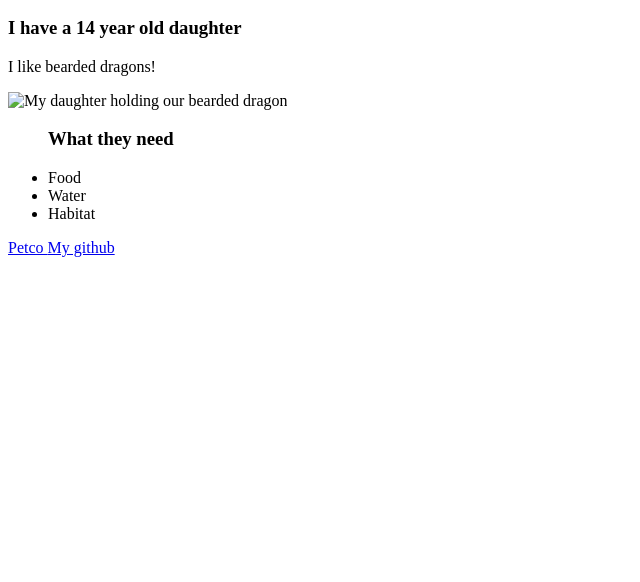
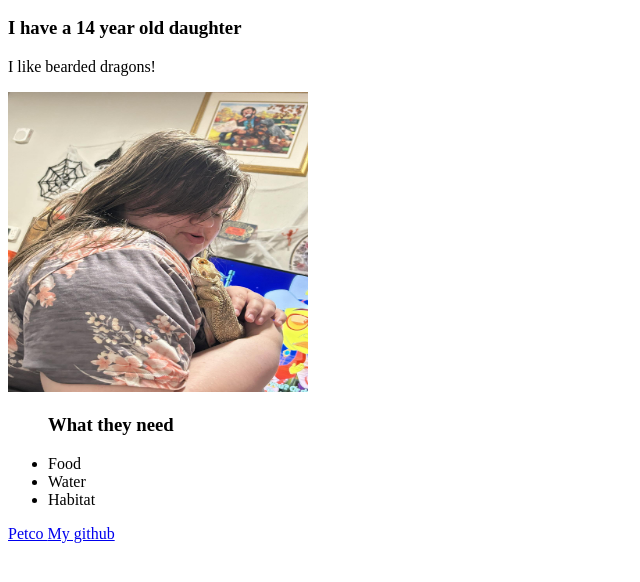
Before and after one commit to xGmorkx/website, a plain HTML site: page index.html in a window 1280 px wide. Shown: the part 110-692 px from the top of the page, without its empty margins (0-640 px from the left). Drawn offline with Linux system fonts and the light colour scheme.

Commit message:
Refactor code structure for improved readability and maintainability

```diff
--- a/index.html
+++ b/index.html
@@ -10,7 +10,12 @@
     <h2>I live in San Jose, CA</h2>
     <h3>I have a 14 year old daughter</h3>
     <p>I like bearded dragons!</p>
-    <img src="images/hailey.jpg" alt="My daughter holding our bearded dragon" />
+    <img
+      src="asset/img/hailey.jpg"
+      alt="My daughter holding our bearded dragon"
+      width="300"
+      height="300"
+    />
     <ul>
       <h3>What they need</h3>
       <li>Food</li>
```
Also changed, not shown: asset/img/hailey.jpg (added).
